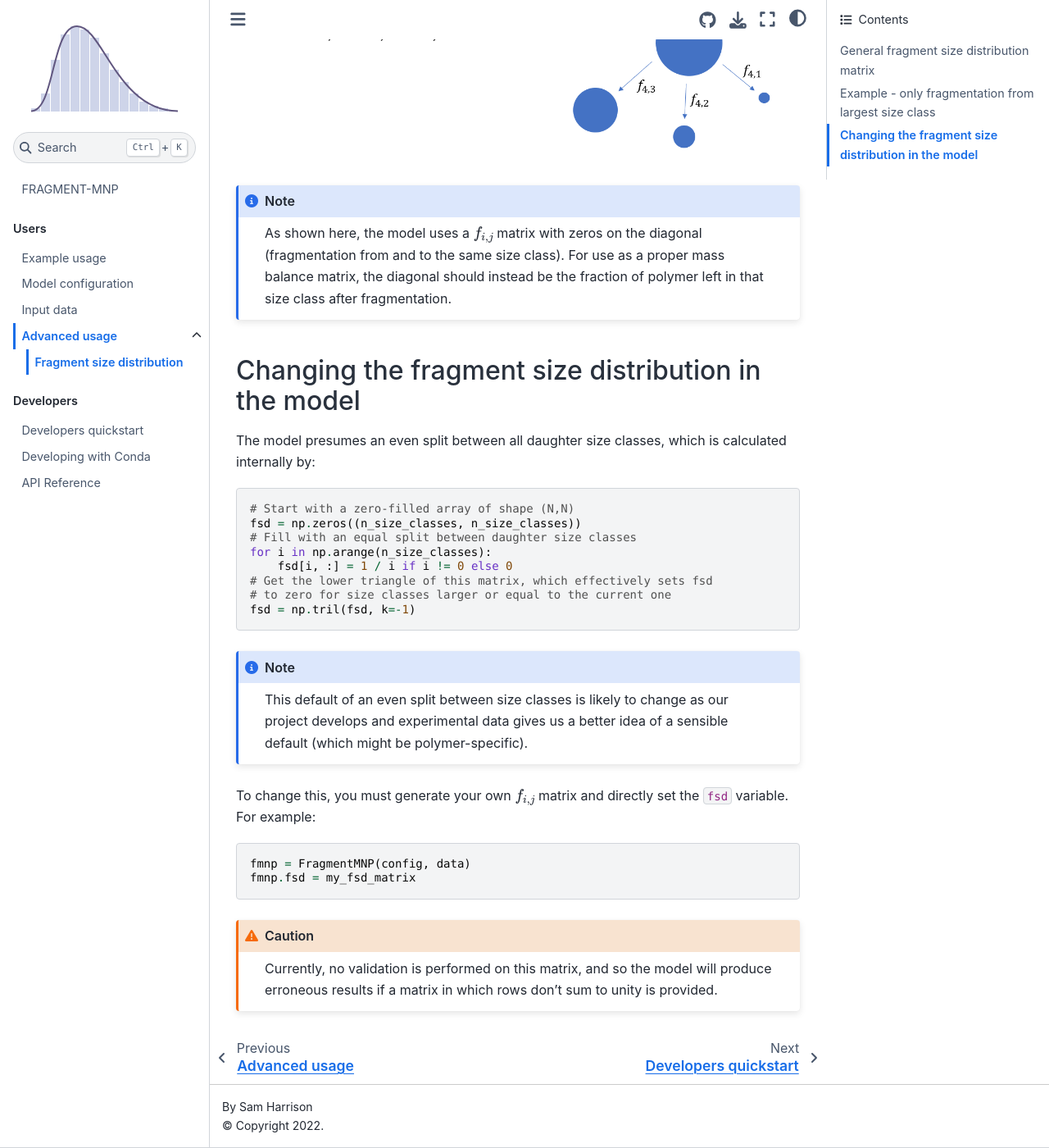
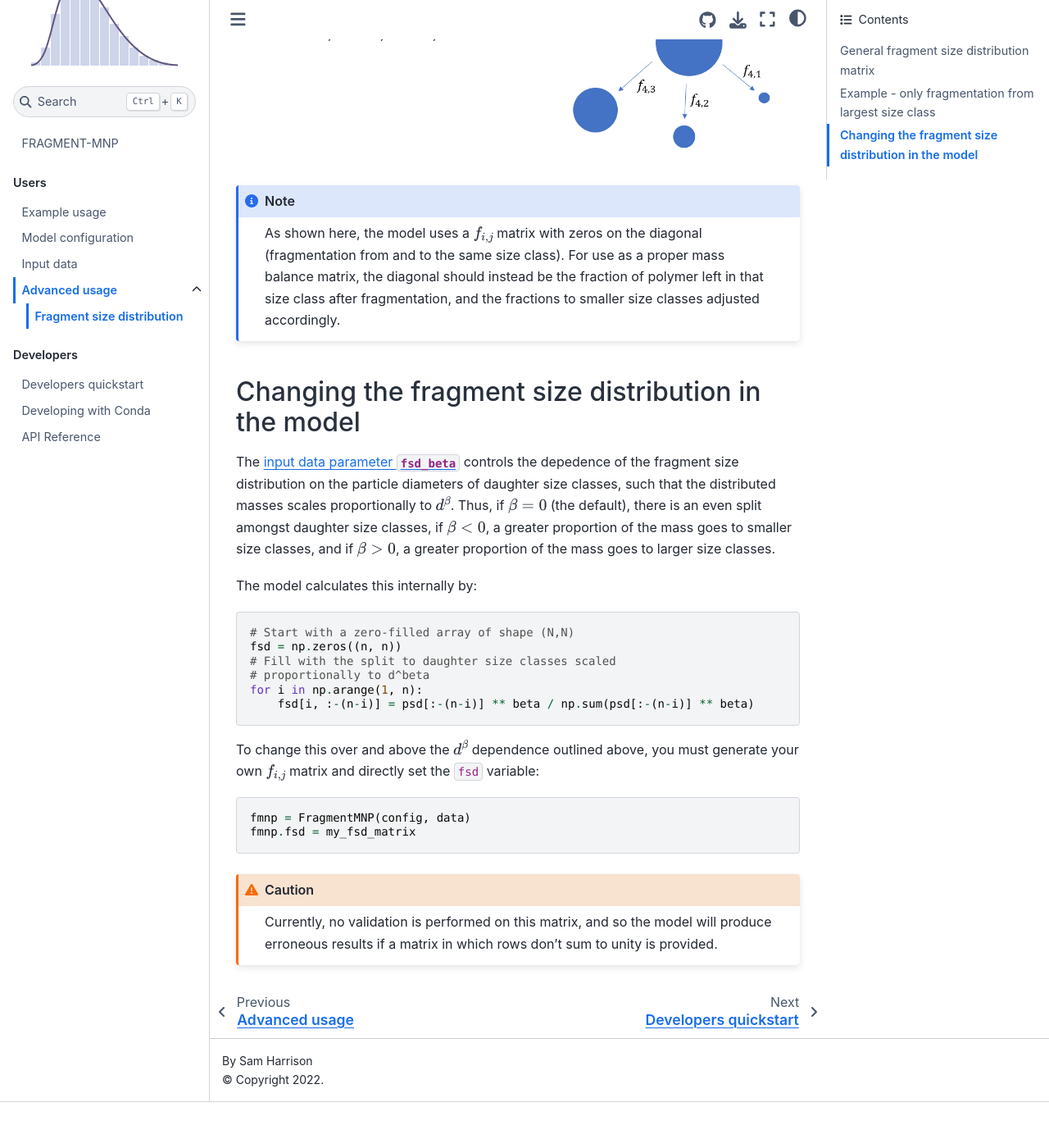
Before and after one commit to microplastics-cluster/fragment-mnp, a Jupyter Book: the page built from docs/advanced-usage/fragment-size-distribution.md, in a window 1280 px wide and 1400 px high, scrolled down 1340 px. Shown: the whole window at 82% size. Built offline with Jupyter Book 1.0.4 settings and Sphinx 7.4.7 and the Sphinx Book theme 1.1.4, drawn with Linux system fonts in a browser that asks for light colours; after the commit the page ends 2684 px from its top, so only the background shows below that; some of the changed text lies outside the part shown.

Commit message:
Added fsd_beta to scale fragment size distribution based on particle diameters

````diff
--- a/docs/advanced-usage/fragment-size-distribution.md
+++ b/docs/advanced-usage/fragment-size-distribution.md
@@ -6,7 +6,7 @@ $k_{\text{frag},i}$
 : The fragmentation rate $k_\text{frag},i$ is the rate at which the mass of polymer in size class $i$ is lost from that size class due to fragmentation. For a given period of time $\Delta t$, a mass $m = \Delta t k_{\text{frag},i}$ of polymer fragments from size class $i$. However, this doesn't tell us how much of this mass goes to each daughter (smaller) size class. This information is given by $f_{i,j}$.
 
 $f_{i,j}$
-: The fragment size distribution is the fraction of this fragmented mass that is transfered from size class $i$ to size class $k$.
+: The fragment size distribution is the fraction of this fragmented *mass* that is transfered from size class $i$ to size class $k$.
 
 
 ## General fragment size distribution matrix
@@ -23,30 +23,26 @@ Taking the example of a situation where only the largest size class fragments, t
 ![Image showing the 4x4 f_i_j matrix that is all zeroes except the final row](../img/fragment-size-distribution_largest-only.png)
 
 :::{note}
-As shown here, the model uses a $f_{i,j}$ matrix with zeros on the diagonal (fragmentation from and to the same size class). For use as a proper mass balance matrix, the diagonal should instead be the fraction of polymer left in that size class after fragmentation.
+As shown here, the model uses a $f_{i,j}$ matrix with zeros on the diagonal (fragmentation from and to the same size class). For use as a proper mass balance matrix, the diagonal should instead be the fraction of polymer left in that size class after fragmentation, and the fractions to smaller size classes adjusted accordingly.
 :::
 
 
 ## Changing the fragment size distribution in the model
 
-The model presumes an even split between all daughter size classes, which is calculated internally by:
+The [input data parameter `fsd_beta`](input-data:fsd-beta) controls the depedence of the fragment size distribution on the particle diameters of daughter size classes, such that the distributed masses scales proportionally to $d^\beta$. Thus, if $\beta = 0$ (the default), there is an even split amongst daughter size classes, if $\beta < 0$, a greater proportion of the mass goes to smaller size classes, and if $\beta > 0$, a greater proportion of the mass goes to larger size classes.
+
+The model calculates this internally by:
 
 ```python
 # Start with a zero-filled array of shape (N,N)
-fsd = np.zeros((n_size_classes, n_size_classes))
-# Fill with an equal split between daughter size classes
-for i in np.arange(n_size_classes):
-    fsd[i, :] = 1 / i if i != 0 else 0
-# Get the lower triangle of this matrix, which effectively sets fsd
-# to zero for size classes larger or equal to the current one
-fsd = np.tril(fsd, k=-1)
+fsd = np.zeros((n, n))
+# Fill with the split to daughter size classes scaled
+# proportionally to d^beta
+for i in np.arange(1, n):
+    fsd[i, :-(n-i)] = psd[:-(n-i)] ** beta / np.sum(psd[:-(n-i)] ** beta)
 ```
 
-:::{note}
-This default of an even split between size classes is likely to change as our project develops and experimental data gives us a better idea of a sensible default (which might be polymer-specific).
-:::
-
-To change this, you must generate your own $f_{i,j}$ matrix and directly set the `fsd` variable. For example:
+To change this over and above the $d^\beta$ dependence outlined above, you must generate your own $f_{i,j}$ matrix and directly set the `fsd` variable:
 
 ```python
 fmnp = FragmentMNP(config, data)
````
Also changed, not shown: CHANGELOG.md (+1 -1 lines), docs/input-data.md (+5 -1 lines), 6 other files.
